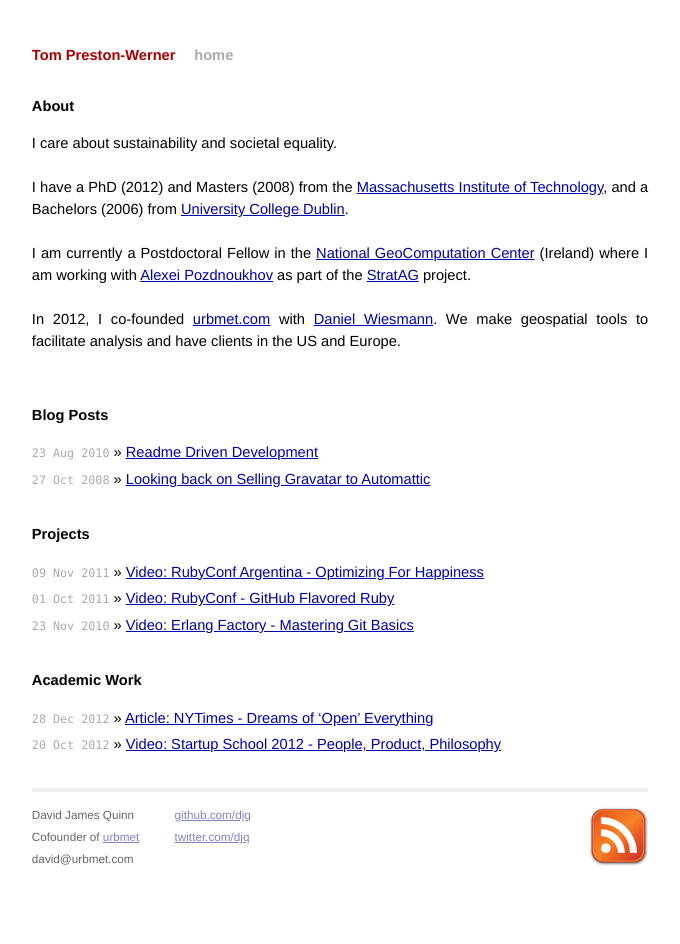
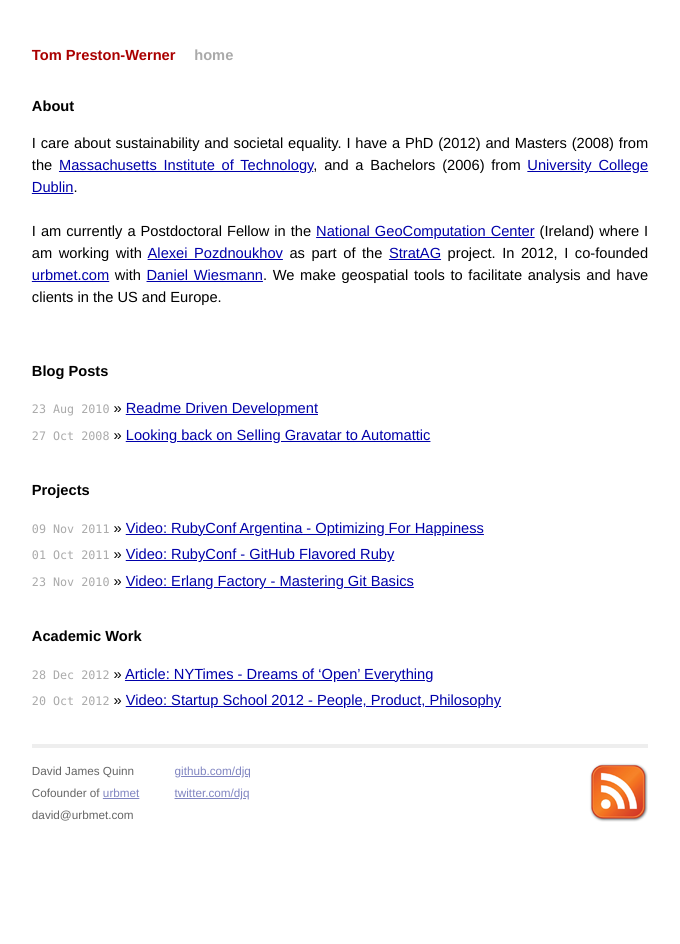
Before and after one commit to djq/djq.github.com, a Jekyll site: the page built from index.html, in a window 1280 px wide. Shown: the whole page, without its empty margins (300-980 px from the left). Built offline with Jekyll 4.4.1, drawn with Linux system fonts in a browser that asks for light colours; Markdown is read by kramdown in place of the engine named in the settings.

Commit message:
changed personal info

```diff
--- a/index.html
+++ b/index.html
@@ -7,13 +7,9 @@
 
    <h1>About</h1>
   <ul class="posts">
-    <p>I care about sustainability and societal equality.<br><br>
+    <p>I care about sustainability and societal equality. I have a PhD (2012) and Masters (2008) from the <a href="http://mit.edu/">Massachusetts Institute of Technology</a>, and a Bachelors (2006) from <a href="http://ucd.ie">University College Dublin</a>.<br><br>
 
-     I have a PhD (2012) and Masters (2008) from the <a href="http://mit.edu/">Massachusetts Institute of Technology</a>, and a Bachelors (2006) from <a href="http://ucd.ie">University College Dublin</a>.<br><br>
-
-    I am currently a Postdoctoral Fellow in the <a href="http://ncg.nuim.ie/">National GeoComputation Center</a> (Ireland) where I am working with <a href="http://ncg.nuim.ie/redir.php?action=staff/staff/apozdnoukhov">Alexei Pozdnoukhov</a> as part of the <a href="http://www.stratag.ie/">StratAG</a> project.<br><br>
-
-In 2012, I co-founded <a href="http://urbmet.com">urbmet.com</a> with <a href="http://web.ist.utl.pt/daniel.wiesmann/">Daniel Wiesmann</a>. We make geospatial tools to facilitate analysis and have clients in the US and Europe.<br><br>
+    I am currently a Postdoctoral Fellow in the <a href="http://ncg.nuim.ie/">National GeoComputation Center</a> (Ireland) where I am working with <a href="http://ncg.nuim.ie/redir.php?action=staff/staff/apozdnoukhov">Alexei Pozdnoukhov</a> as part of the <a href="http://www.stratag.ie/">StratAG</a> project. In 2012, I co-founded <a href="http://urbmet.com">urbmet.com</a> with <a href="http://web.ist.utl.pt/daniel.wiesmann/">Daniel Wiesmann</a>. We make geospatial tools to facilitate analysis and have clients in the US and Europe.<br><br>
 
   </ul>
 
```
